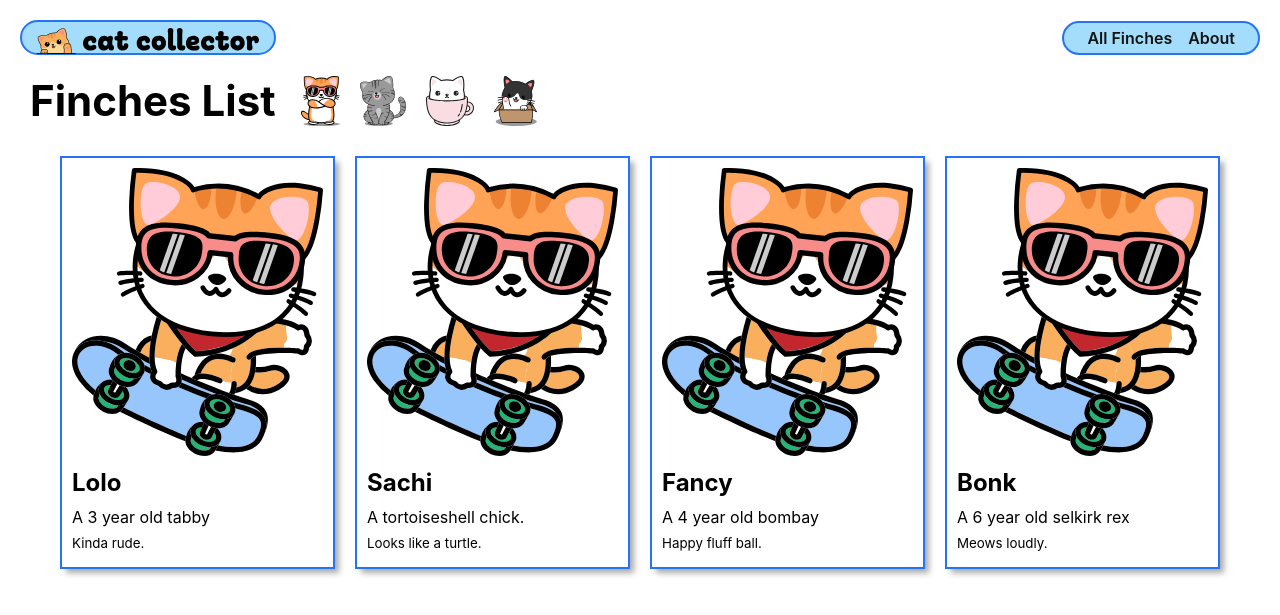
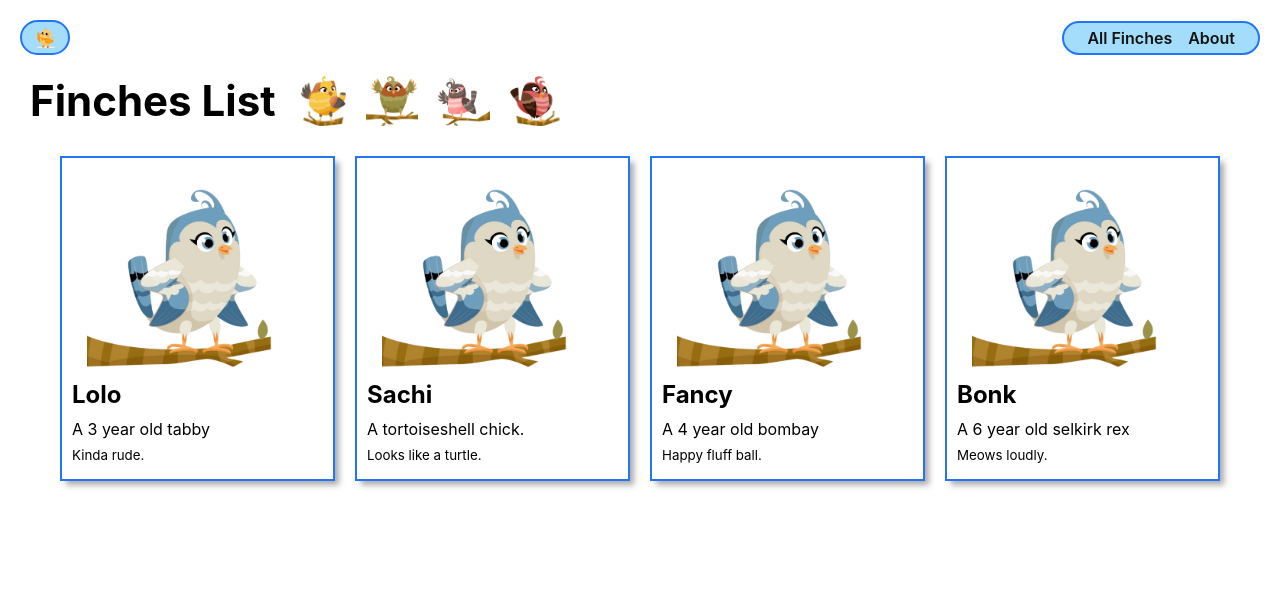
Before and after one commit to maria-zhuravleva/finch-collector-lab, a Django app: page /finches/ in a window 1280 px wide. Shown: the top 615 px of the page. Run offline with Django 4.2, Linux system fonts and the light colour scheme.

Commit message:
add css style to finches index page

```diff
--- a/main_app/static/css/base.css
+++ b/main_app/static/css/base.css
@@ -96,7 +96,13 @@ nav li {
 .header-logo-container {
   margin: auto;
   padding: 10px 20px 0;
-  max-width: 500px;
+  max-width: 50px;
+}
+
+.header-logo-container img {
+  max-width: 80px;
+  max-height: 80px;
+  padding-bottom: 60px;
 }
 
 .page-header {
--- a/main_app/static/css/finches/finch-index.css
+++ b/main_app/static/css/finches/finch-index.css
@@ -36,3 +36,9 @@
   margin: 5px 0;
   font-size: var(--font-reg);
 }
+
+.card-img-container img {
+  width: 200px;
+  height: 200px;
+  padding-left: 15px;
+}
--- a/main_app/templates/base.html
+++ b/main_app/templates/base.html
@@ -9,7 +9,7 @@
   <link
   rel="shortcut icon"
   type="image/png"
-  href="{% static 'images/splash.svg' %}"
+  href="{% static 'images/favicon.png' %}"
   >
   <title>Finch Collector</title>
   <link rel="stylesheet" type="text/css" href="{% static 'css/base.css' %}">
@@ -21,7 +21,7 @@
     <div class="header-logo-container">
       <a href="/">
         <img
-        src="{% static 'images/header-logo.svg' %}"
+        src="{% static 'images/chick-logo.png' %}"
         alt="The Finch Collector Logo"
         >
       </a>
--- a/main_app/templates/finches/index.html
+++ b/main_app/templates/finches/index.html
@@ -13,10 +13,10 @@
 
 <section class="page-header">
   <h1>Finches List</h1>
-  <img src="{% static 'images/cool-cat.svg' %}" alt="A cool cat" />
-  <img src="{% static 'images/happy-cat.svg' %}" alt="A happy cat" />
-  <img src="{% static 'images/teacup-cat.svg' %}" alt="A cat in a teacup" />
-  <img src="{% static 'images/cat-in-box.svg' %}" alt="A cat in a box" />
+  <img src="{% static 'images/gold.png' %}" alt="A gold finch" />
+  <img src="{% static 'images/green.png' %}" alt="A green finch" />
+  <img src="{% static 'images/house.png' %}" alt="A house finch" />
+  <img src="{% static 'images/purple.png' %}" alt="A purple finch" />
 </section>
 
 <section class="card-container">
@@ -25,8 +25,8 @@
       <div class="card-content">
         <div class="card-img-container">
           <img
-            src="{% static 'images/sk8r-boi-cat.svg' %}"
-            alt="A skater boy cat"
+            src="{% static 'images/finch.png' %}"
+            alt="A blue finch"
           >
         </div>
         <h2 class="card-title">{{ finch.name }}</h2>
```
Also changed, not shown: main_app/static/images/chick-logo.png (added), main_app/static/images/favicon.png (added), main_app/static/images/finch.png (added), main_app/static/images/gold.png (added), main_app/static/images/green.png (added), main_app/static/images/house.png (added), main_app/static/images/purple.png (added).
